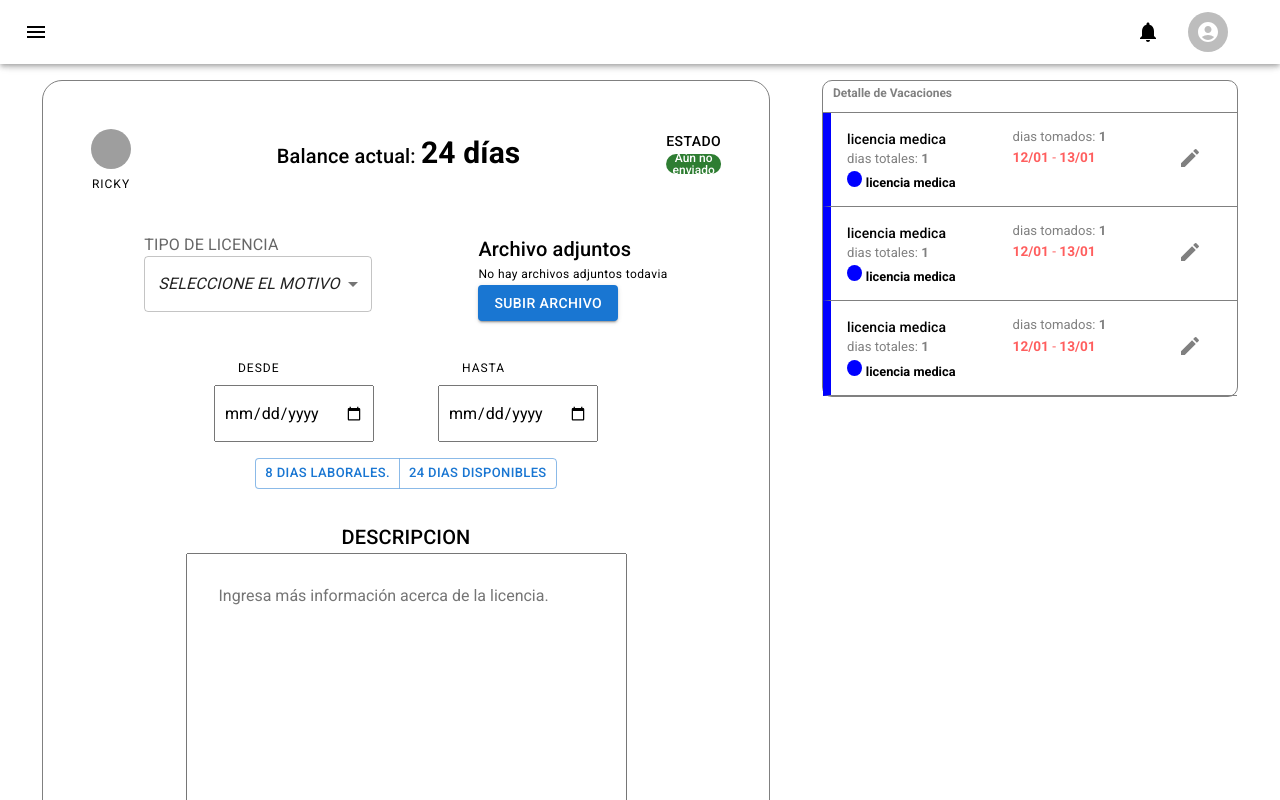
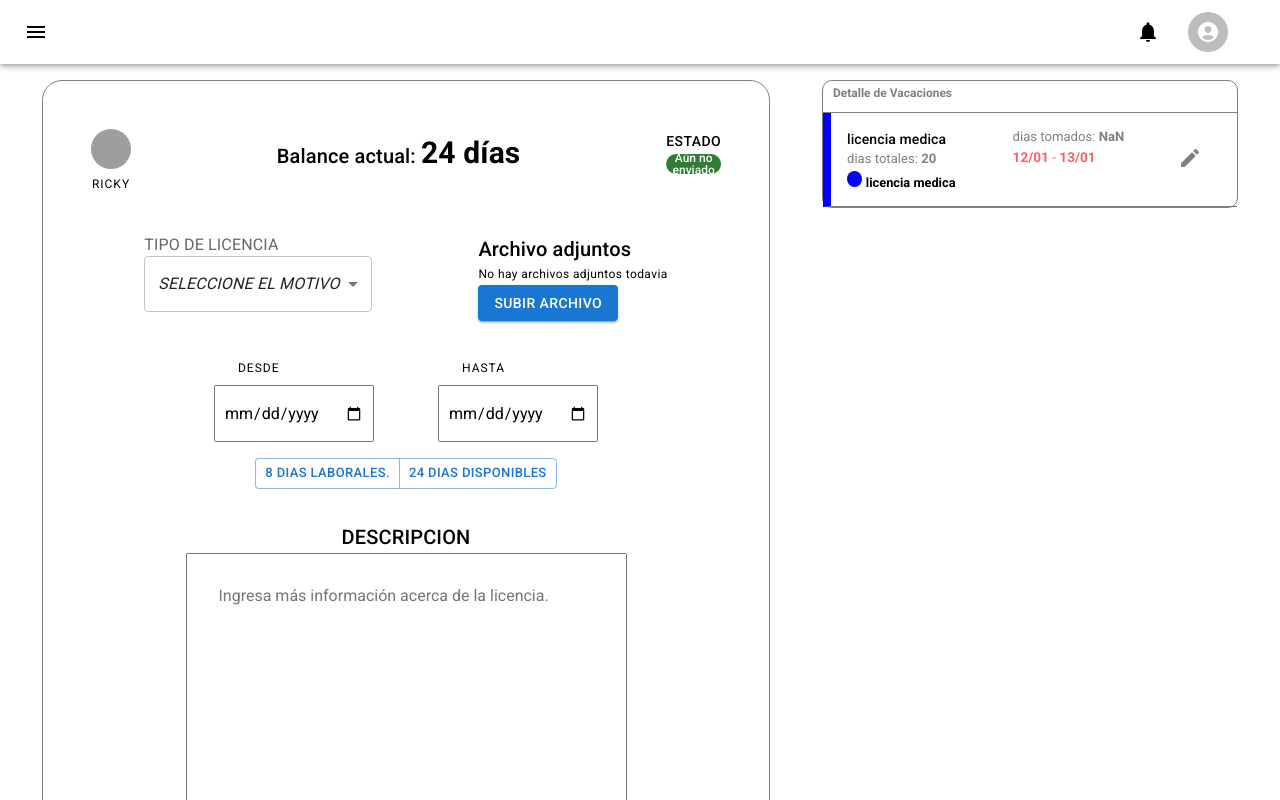
Before and after one commit to PJoaquin-adviters/Proyecto-final-adviters, a React (Create React App) app: page /cargarLicencia in a window 1280 px wide. Shown: the top 800 px of the page. Built offline with nearby package versions, Linux system fonts and the light colour scheme; grey boxes are pictures that could not be loaded.

Commit message:
Crea props de ListItemCargaLicencia

```diff
--- a/src/Pages/CargarLicenciaPage/CargarLicenciaPage.jsx
+++ b/src/Pages/CargarLicenciaPage/CargarLicenciaPage.jsx
@@ -131,12 +131,12 @@ const CargarLicenciaPage = () => {
       <Grid xs={12} lg={4}>
         <aside>
           <Lista titulo="Detalle de Vacaciones">
-            <>
-            {/* la idea sería hacer acá el map del get, conseguir la data y después hacer un map por cada elemento. con el fin de renderizar cada caso particular */}
-            <ListItemCargaLicencia></ListItemCargaLicencia>
-            <ListItemCargaLicencia></ListItemCargaLicencia>
-            <ListItemCargaLicencia></ListItemCargaLicencia>
-            </>
+              <ListItemCargaLicencia
+                type="licencia medica"
+                totalDiasDisponibles={20}
+                startDate="12/01"
+                endDate="13/01"
+              ></ListItemCargaLicencia>
           </Lista>
         </aside>
       </Grid>
--- a/src/components/ListItemCargaLicencia/ListItemCargaLicencia.jsx
+++ b/src/components/ListItemCargaLicencia/ListItemCargaLicencia.jsx
@@ -3,15 +3,8 @@ import "./ListItemCargaLicencia.css"
 import { Typography } from '@mui/material'
 import CreateIcon from '@mui/icons-material/Create';
 
-const ListItemCargaLicencia = () => {
-    let type = "" || "licencia medica";
-    //este campo no lo tiene la API
-    let totalDiasTomados = 0;
-    let startDate = "";
-    let endDate = "";
-    //acá habría que hacer una resta entre dates
-    let totalDias = endDate - startDate || "";
-
+const ListItemCargaLicencia = ({type, totalDiasDisponibles, startDate, endDate}) => {
+    const totalDiasTomados = endDate - startDate;
     const coloresIconoLicencia = {
         "vacaciones" : "purple",
         "dias estudio" : "yellow",
@@ -21,16 +14,16 @@ const ListItemCargaLicencia = () => {
   return (
     <div id='contenedor-item-cargar-licencia' style={{borderLeftColor: `${coloresIconoLicencia[type]}`}}>
         <span>
-            <Typography variant="subtitle2">{type || "Vacaciones"}</Typography>
-            <p className='item-cl-texto-secundario'>dias totales: <b>{totalDias || 1}</b></p>
+            <Typography variant="subtitle2">{type}</Typography>
+            <p className='item-cl-texto-secundario'>dias totales: <b>{totalDiasDisponibles}</b></p>
             <p className='item-cl-motivo'>
             <span className='item-cl-icono' style={{backgroundColor : `${coloresIconoLicencia[type]}`}}></span>
-            {type || "Licencia Médica"}
+            {type}
             </p>
         </span>
         <span>
-            <p className='item-cl-texto-secundario'>dias tomados: <b>{totalDiasTomados || 1}</b></p>
-            <p className='item-cl-fecha'><b>{startDate || "12/01"}</b> - <b>{endDate || "13/01"}</b></p>
+            <p className='item-cl-texto-secundario'>dias tomados: <b>{totalDiasTomados}</b></p>
+            <p className='item-cl-fecha'><b>{startDate}</b> - <b>{endDate}</b></p>
         </span>
         <span>
             <CreateIcon></CreateIcon>
```
